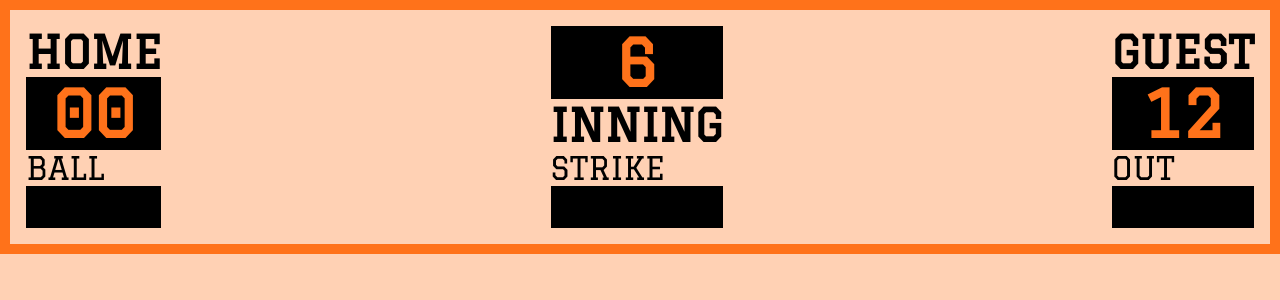
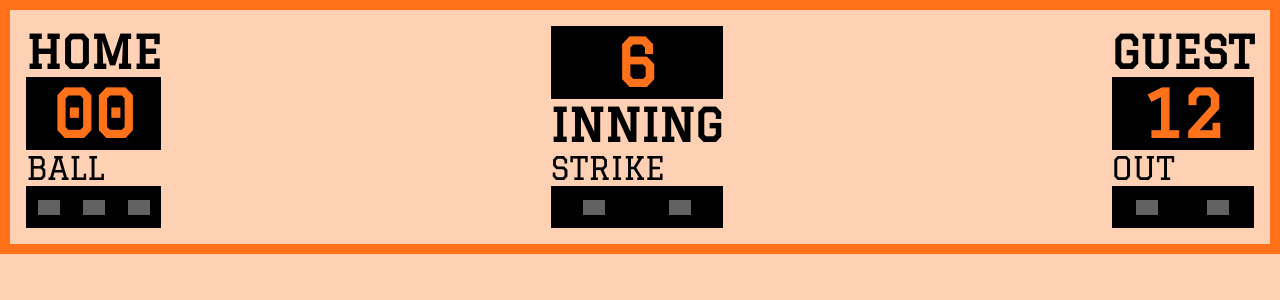
Before and after one commit to mashaw22/Baseball-Scoreboard, a React (Create React App) app: page / in a window 1280 px wide. Shown: the top 300 px of the page. Built offline with nearby package versions, Linux system fonts and the light colour scheme.

Commit message:
added ball strike and out tallies

```diff
--- a/src/App.js
+++ b/src/App.js
@@ -7,21 +7,31 @@ export default function App() {
                 <h2 className="title">HOME</h2>
                 <h2 className="score">00</h2>
                 <p className="sub-title">BALL</p>
-                <div className="ball-section"></div>
+                <div className="ball-section">
+                    <div className="ball"></div>
+                    <div className="ball"></div>
+                    <div className="ball"></div>
+                </div>
             </div>
 
             <div>
                 <h2 className="inning">6</h2>
                 <h2 className="title">INNING</h2>
                 <p className="sub-title">STRIKE</p>
-                <div className="strike-section"></div>
+                <div className="strike-section">
+                    <div className="ball"></div>
+                    <div className="ball"></div>
+                </div>
             </div>
 
             <div>
                 <h2 className="title">GUEST</h2>
                 <h2 className="score">12</h2>
                 <p className="sub-title">OUT</p>
-                <div className="out-section"></div>
+                <div className="out-section">
+                    <div className="ball"></div>
+                    <div className="ball"></div>
+                </div>
             </div>
         </main>
     )
--- a/src/styles.css
+++ b/src/styles.css
@@ -41,4 +41,13 @@ body {
     width: 100%;
     height: 42px;
     background-color: #000000;
+    display: flex;
+    justify-content: space-around;
+    align-items: center;
 }
+
+.ball {
+    width: 22px;
+    height: 15px;
+    background-color: #626262;
+}
```
